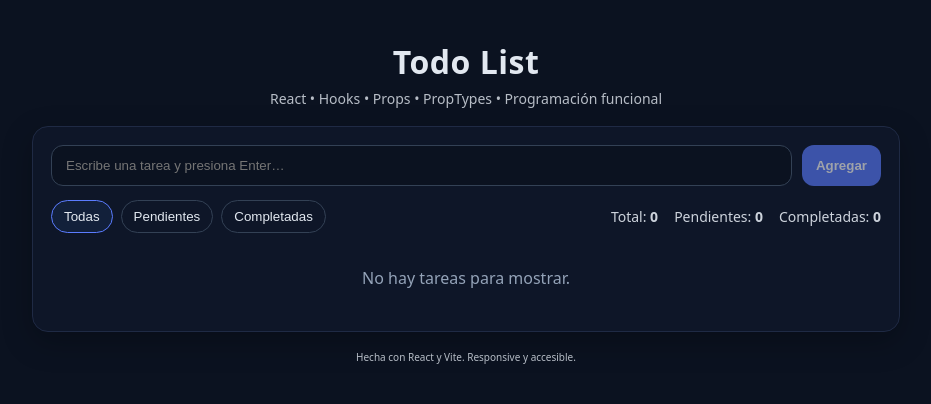
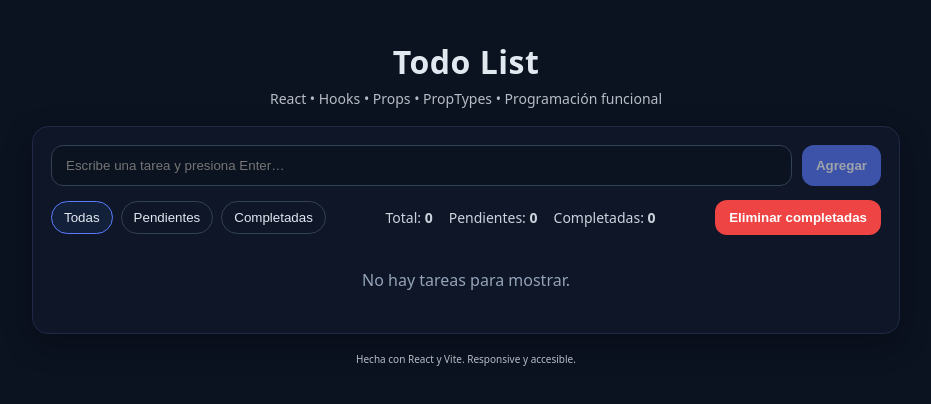
Before and after one commit to Andrews-96/todo-react, a React (Vite) app: page / in a window 1280 px wide. Shown: the top 404 px of the page, without its empty margins (174-1105 px from the left). Built offline with nearby package versions, Linux system fonts and the light colour scheme.

Commit message:
feat(tasks): agregar acción para eliminar todas las tareas completadas

```diff
--- a/src/App.jsx
+++ b/src/App.jsx
@@ -12,14 +12,14 @@ const FILTERS = {
 }
 
 export default function App() {
-  // Estados
+  // Estados con persistencia
   const [tasks, setTasks] = useState(() => {
     try { return JSON.parse(localStorage.getItem('tasks')) ?? [] }
     catch { return [] }
   })
   const [filter, setFilter] = useState(() => localStorage.getItem('filter') ?? FILTERS.TODAS)
 
-  // Persistencia
+  // Persistir tareas y filtro
   useEffect(() => {
     localStorage.setItem('tasks', JSON.stringify(tasks))
   }, [tasks])
@@ -49,6 +49,13 @@ export default function App() {
     const text = newText.trim()
     if (!text) return
     setTasks(prev => prev.map(t => t.id === id ? { ...t, text } : t))
+  }
+
+  const clearCompleted = () => {
+    if (!tasks.some(t => t.completed)) return
+    const ok = window.confirm('¿Eliminar todas las tareas completadas?')
+    if (!ok) return
+    setTasks(prev => prev.filter(t => !t.completed))
   }
 
   // Derivados
@@ -105,6 +112,14 @@ export default function App() {
             <span>Pendientes: <strong>{pending}</strong></span>
             <span>Completadas: <strong>{completed}</strong></span>
           </div>
+
+          <button
+            className="delete"
+            onClick={clearCompleted}
+            disabled={completed === 0}
+          >
+            Eliminar completadas
+          </button>
         </div>
 
         <TodoList
```
